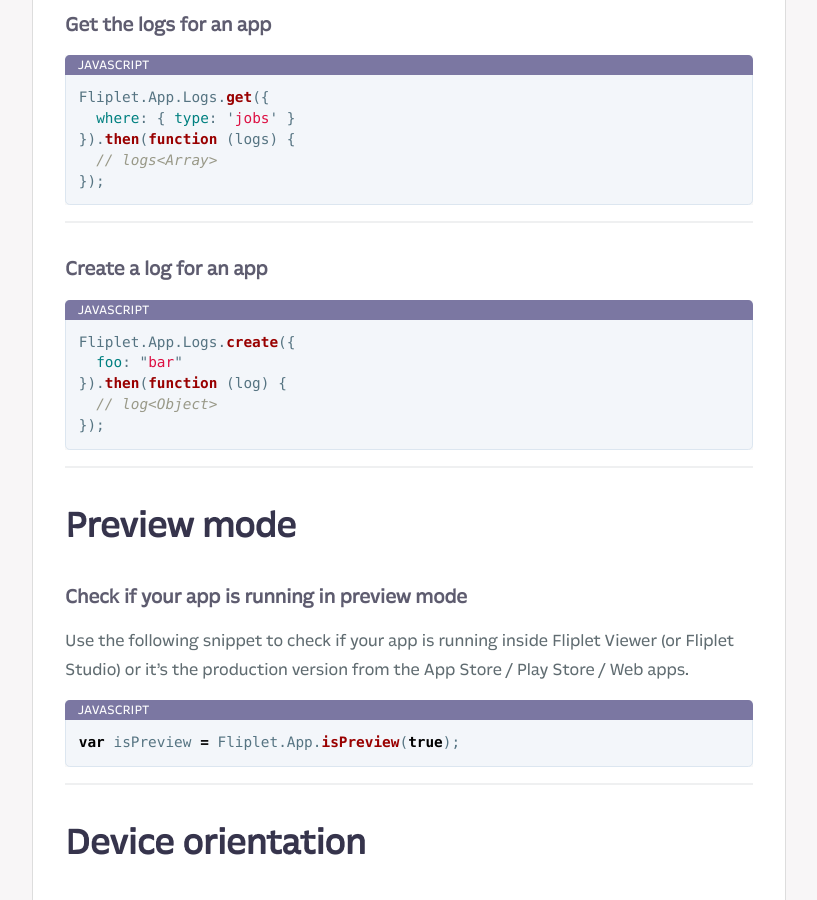
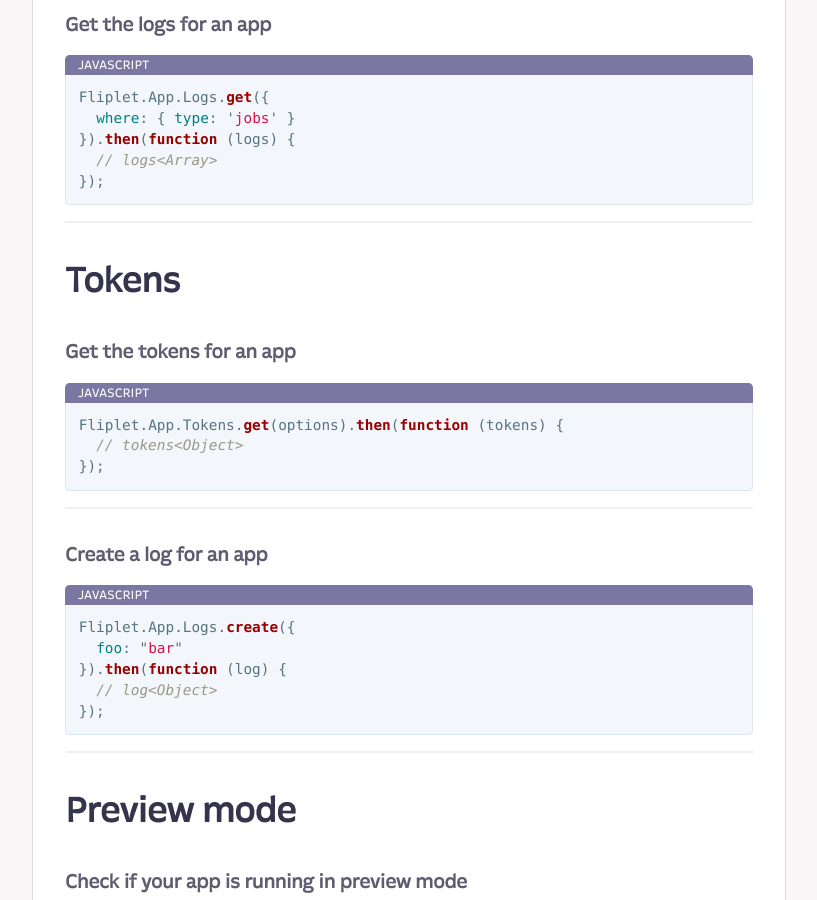
Before and after one commit to Fliplet/fliplet-cli, a Jekyll site: the page built from docs/API/core/app.md, in a window 1280 px wide and 900 px high, scrolled down 2161 px. Shown: the whole window, without its empty margins (254-1071 px from the left). Built offline with Jekyll 4.4.1, drawn with Linux system fonts in a browser that asks for light colours; nearby versions of some CDN libraries; our own code applies the rules of GitHub Pages for plain Markdown files; library files that are not in the unit come from our copies; comment, search, counter and statistics services are not loaded; a style sheet for code colours, icons or effects is not loaded; some of the changed text lies outside the part shown.

Commit message:
Update app.md

````diff
--- a/docs/API/core/app.md
+++ b/docs/API/core/app.md
@@ -88,6 +88,18 @@
   where: { type: 'jobs' }
 }).then(function (logs) {
   // logs<Array>
+});
+```
+
+---
+
+## Tokens
+
+### Get the tokens for an app
+
+```js
+Fliplet.App.Tokens.get(options).then(function (tokens) {
+  // tokens<Object>
 });
 ```
 
````
